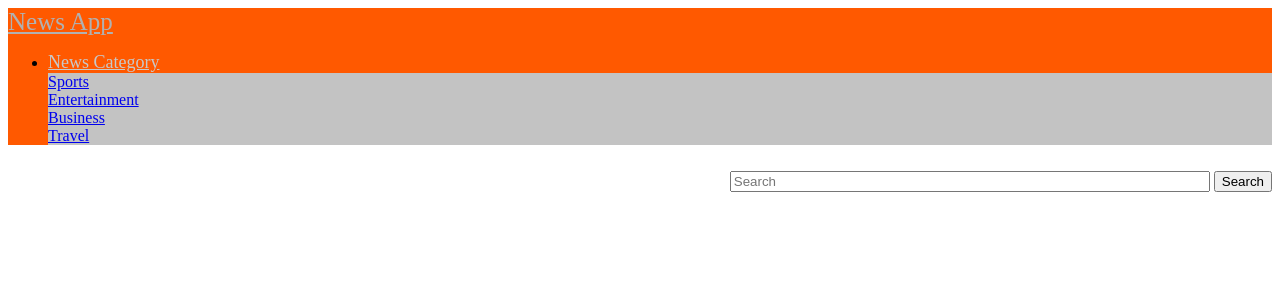
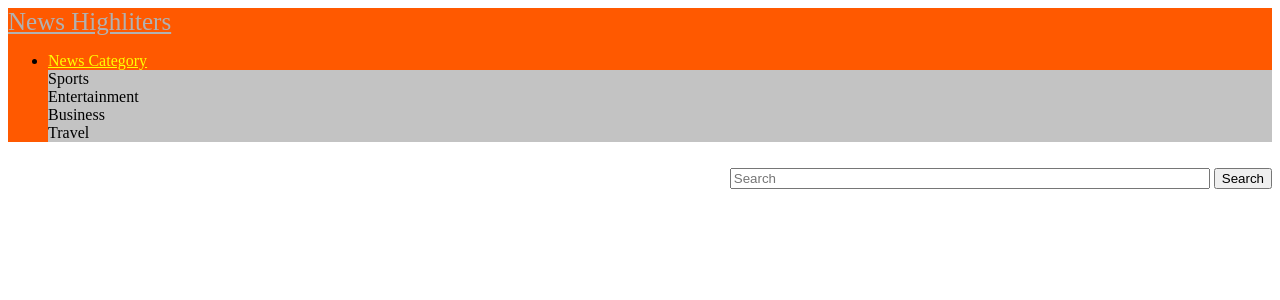
Before and after one commit to fattym/Flask-project1, a Flask app: template app/templates/navbar.html in a window 1280 px wide. Shown: the top 300 px of the page. Run offline with Flask 2, Linux system fonts and the light colour scheme; the template is opened without the code that fills it, so the values that code supplies are empty; some libraries are stand-ins or nearby versions.

Commit message:
files change

```diff
--- a/app/templates/navbar.html
+++ b/app/templates/navbar.html
@@ -1,17 +1,22 @@
 <div style="background: rgb(255, 89, 0); border: 0;" class="navbar navbar-inverse" role="navigation">
   <div class="container">
-    <a style="color: rgb(177, 177, 177); font-size: 25px;" class="navbar-brand" href="/">News App</a>
+    <a style="color: rgb(177, 177, 177); font-size: 25px;" class="navbar-brand" href="/">News Highliters</a>
     <div class="navbar-collapse collapse">
-      <ul class="nav navbar-nav">
+      <ul class="nav nav-tabs">
         <li class="nav-item dropdown">
-          <a style="color: rgb(200, 200, 200); font-size: 18px;" class="nav-link dropdown-toggle" href="#" id="navbarDropdownMenuLink" role="hover" data-toggle="dropdown" aria-haspopup="true" aria-expanded="false">
+       <!--    <a style="color: rgb(200, 200, 200); font-size: 18px;" class="nav-link dropdown-toggle" href="#" id="navbarDropdownMenuLink" role="hover" data-toggle="dropdown" aria-haspopup="true" aria-expanded="false">
             News Category
-          </a>
-          <div style="background: rgb(195, 195, 195); font-size: 16px;" class="dropdown-menu" aria-labelledby="navbarDropdownMenuLink">
-            <a  class="dropdown-item" href="/search/Sports">Sports</a><br>
-            <a  class="dropdown-item" href="/search/Entertainment">Entertainment</a><br>
-            <a class="dropdown-item" href="/search/Business">Business</a><br>
-            <a class="dropdown-item" href="/search/Travel">Travel</a>
+          </a> -->
+          <a class="nav-link dropdown-toggle" data-toggle="dropdown"
+          href="#" role="hover" aria-haspopup="true" aria-expanded="false " style="color: rgb(255,255,0);
+            background-color:rgb(255, 89, 0) ;
+          ">
+          News Category</a>
+          <div style="background: rgb(195, 195, 195); font-size: 16px;" class="dropdown-menu">
+            <a  class="dropdown-item" style="color: black; text-decoration: none;" href="/search/Sports">Sports</a><br>
+            <a  class="dropdown-item" style="color: black; text-decoration: none;" href="/search/Entertainment">Entertainment</a><br>
+            <a class="dropdown-item" style="color: black; text-decoration: none;" href="/search/Business">Business</a><br>
+            <a class="dropdown-item" style="color: black;text-decoration: none;" href="/search/Travel">Travel</a>
 
           </div>
         </li>
```
